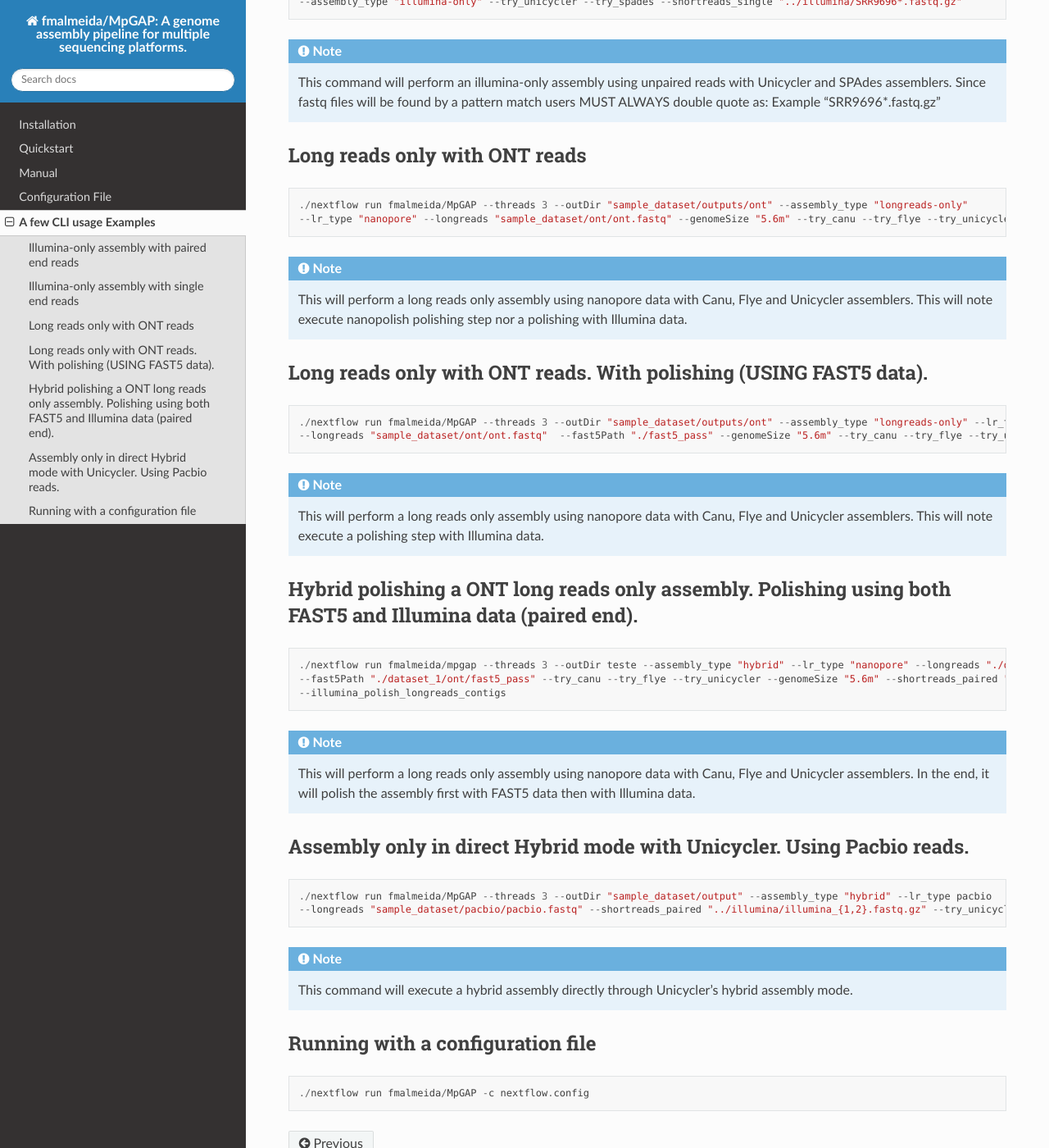
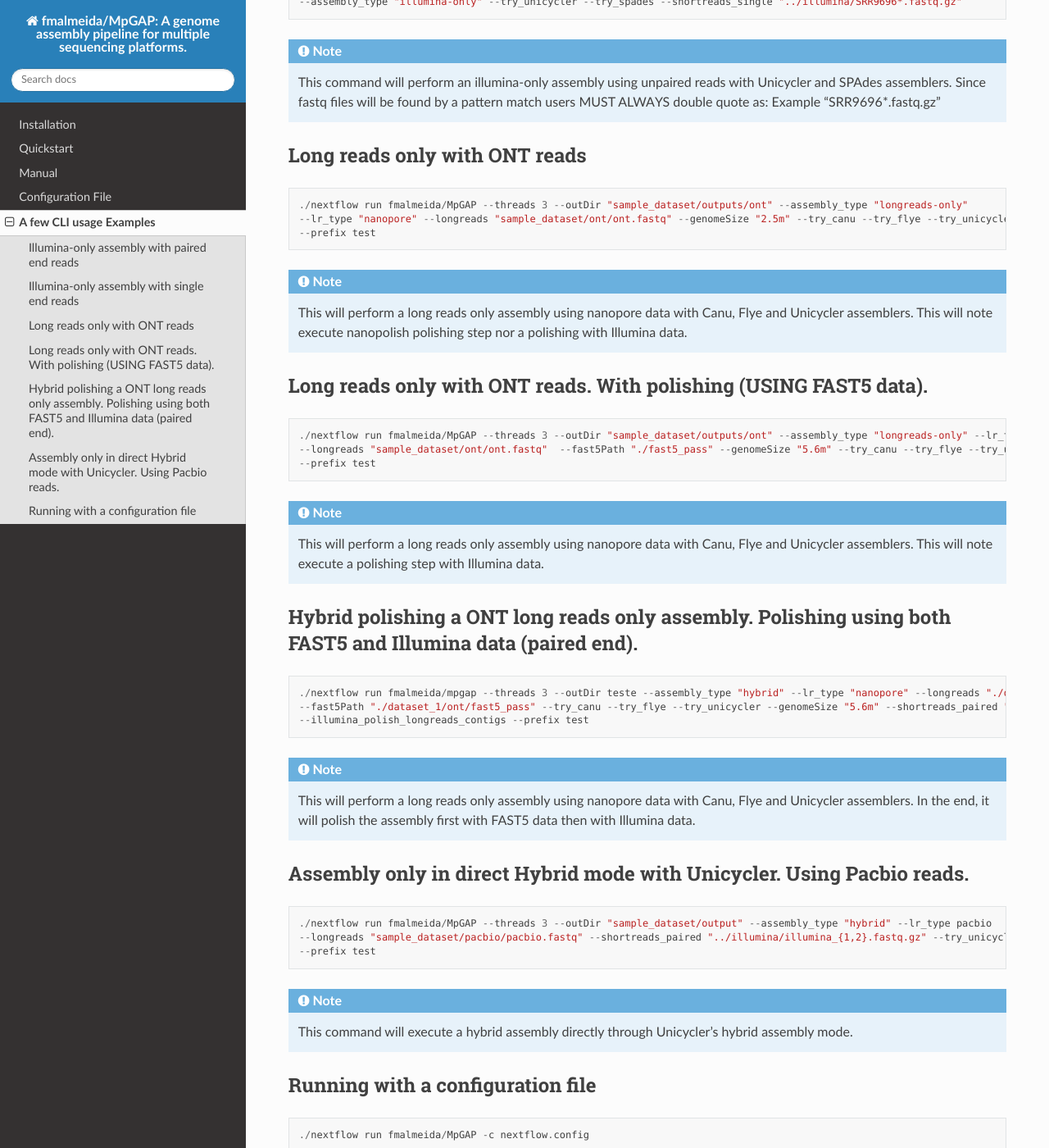
Before and after one commit to fmalmeida/MpGAP, a Sphinx documentation site: the page built from docs/examples.rst, in a window 1280 px wide and 1400 px high, scrolled down 665 px. Shown: the whole window at 82% size. Built offline with Sphinx 7.4.7 and the Read the Docs theme 2.0.0, drawn with Linux system fonts in a browser that asks for light colours.

Commit message:
Fixing problem with default values load

```diff
--- a/docs/examples.rst
+++ b/docs/examples.rst
@@ -42,7 +42,8 @@ Long reads only with ONT reads
 ::
 
   ./nextflow run fmalmeida/MpGAP --threads 3 --outDir "sample_dataset/outputs/ont" --assembly_type "longreads-only"
-  --lr_type "nanopore" --longreads "sample_dataset/ont/ont.fastq" --genomeSize "5.6m" --try_canu --try_flye --try_unicycler
+  --lr_type "nanopore" --longreads "sample_dataset/ont/ont.fastq" --genomeSize "2.5m" --try_canu --try_flye --try_unicycler
+  --prefix test
 
 .. note::
 
@@ -56,6 +57,7 @@ Long reads only with ONT reads. With polishing (USING FAST5 data).
 
   ./nextflow run fmalmeida/MpGAP --threads 3 --outDir "sample_dataset/outputs/ont" --assembly_type "longreads-only" --lr_type nanopore
   --longreads "sample_dataset/ont/ont.fastq"  --fast5Path "./fast5_pass" --genomeSize "5.6m" --try_canu --try_flye --try_unicycler
+  --prefix test
 
 .. note::
 
@@ -69,7 +71,7 @@ Hybrid polishing a ONT long reads only assembly. Polishing using both FAST5 and
 
   ./nextflow run fmalmeida/mpgap --threads 3 --outDir teste --assembly_type "hybrid" --lr_type "nanopore" --longreads "./dataset_1/ont/ont_reads.fastq"
   --fast5Path "./dataset_1/ont/fast5_pass" --try_canu --try_flye --try_unicycler --genomeSize "5.6m" --shortreads_paired "./dataset_1/illumina/read_pair_{1,2}.fastq"
-  --illumina_polish_longreads_contigs
+  --illumina_polish_longreads_contigs --prefix test
 
 .. note::
 
@@ -83,6 +85,7 @@ Assembly only in direct Hybrid mode with Unicycler. Using Pacbio reads.
 
   ./nextflow run fmalmeida/MpGAP --threads 3 --outDir "sample_dataset/output" --assembly_type "hybrid" --lr_type pacbio
   --longreads "sample_dataset/pacbio/pacbio.fastq" --shortreads_paired "../illumina/illumina_{1,2}.fastq.gz" --try_unicycler
+  --prefix test
 
 .. note::
 
--- a/docs/manual.rst
+++ b/docs/manual.rst
@@ -58,7 +58,7 @@ Usage example
 
    * - ``--prefix``
      - Y
-     - NA
+     - out
      - Prefix for output files
 
    * - ``--yaml``
```
Also changed, not shown: 2 other files.
